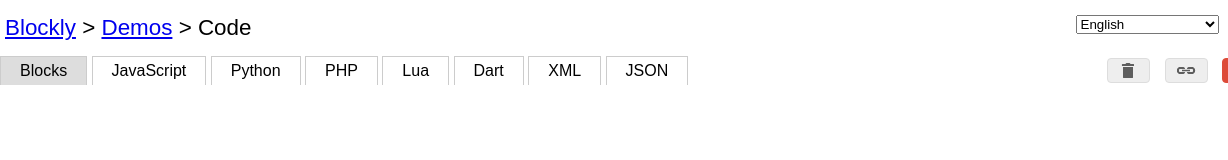
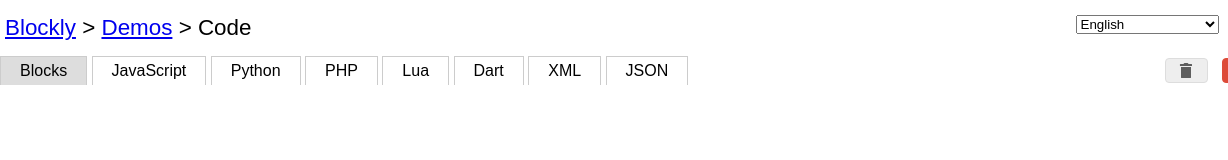
Before and after one commit to mohankumargupta/blocklyjavascript, a plain HTML site: page demo/index.html in a window 1280 px wide. Shown: the full height of the page, 0-1228 px from the left. Drawn offline with Linux system fonts and the light colour scheme; a script that the page names is missing.

Commit message:
remove link button

```diff
--- a/demo/index.html
+++ b/demo/index.html
@@ -64,9 +64,6 @@
             <td class="tabmax">
               <button id="trashButton" class="notext" title="...">
                 <img src='media/1x1.gif' class="trash icon21">
-              </button>
-              <button id="linkButton" class="notext" title="...">
-                <img src='media/1x1.gif' class="link icon21">
               </button>
               <button id="runButton" class="notext primary" title="...">
                 <img src='media1/x1.gif' class="run icon21">
```
